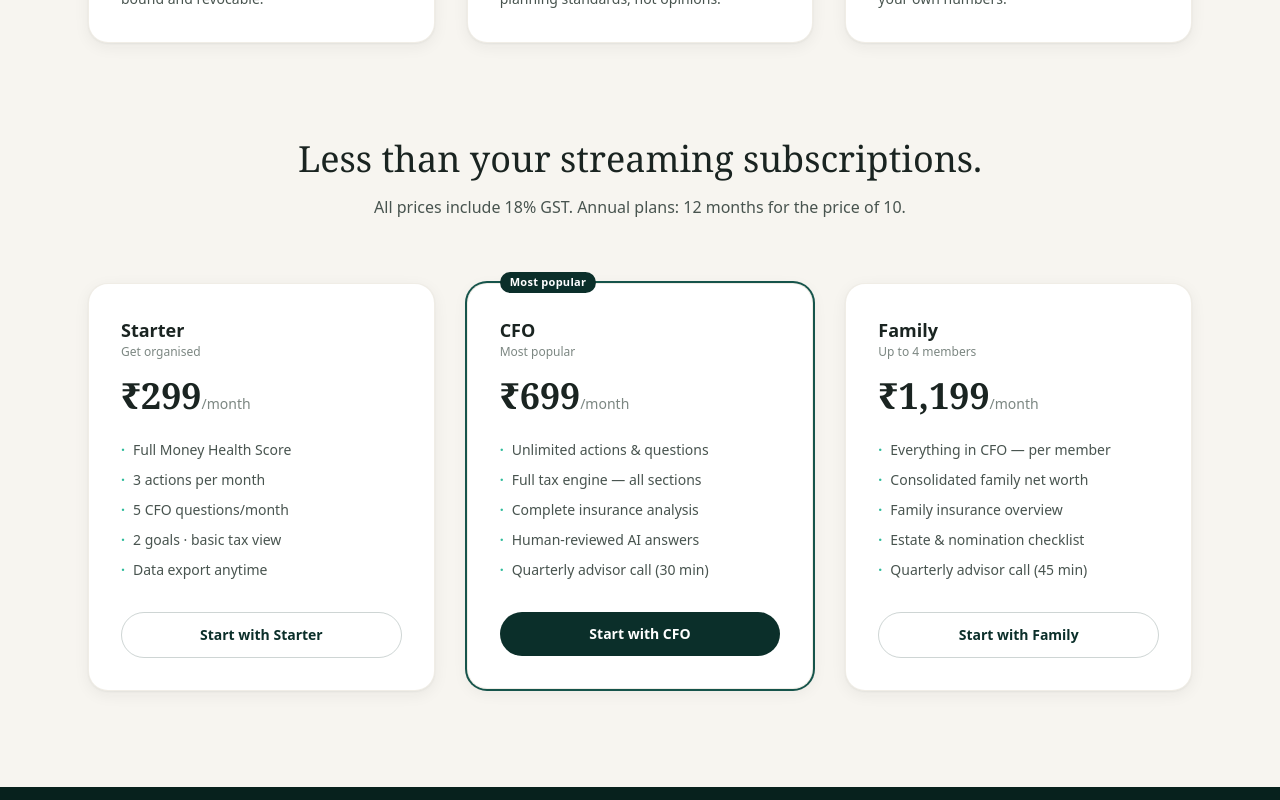
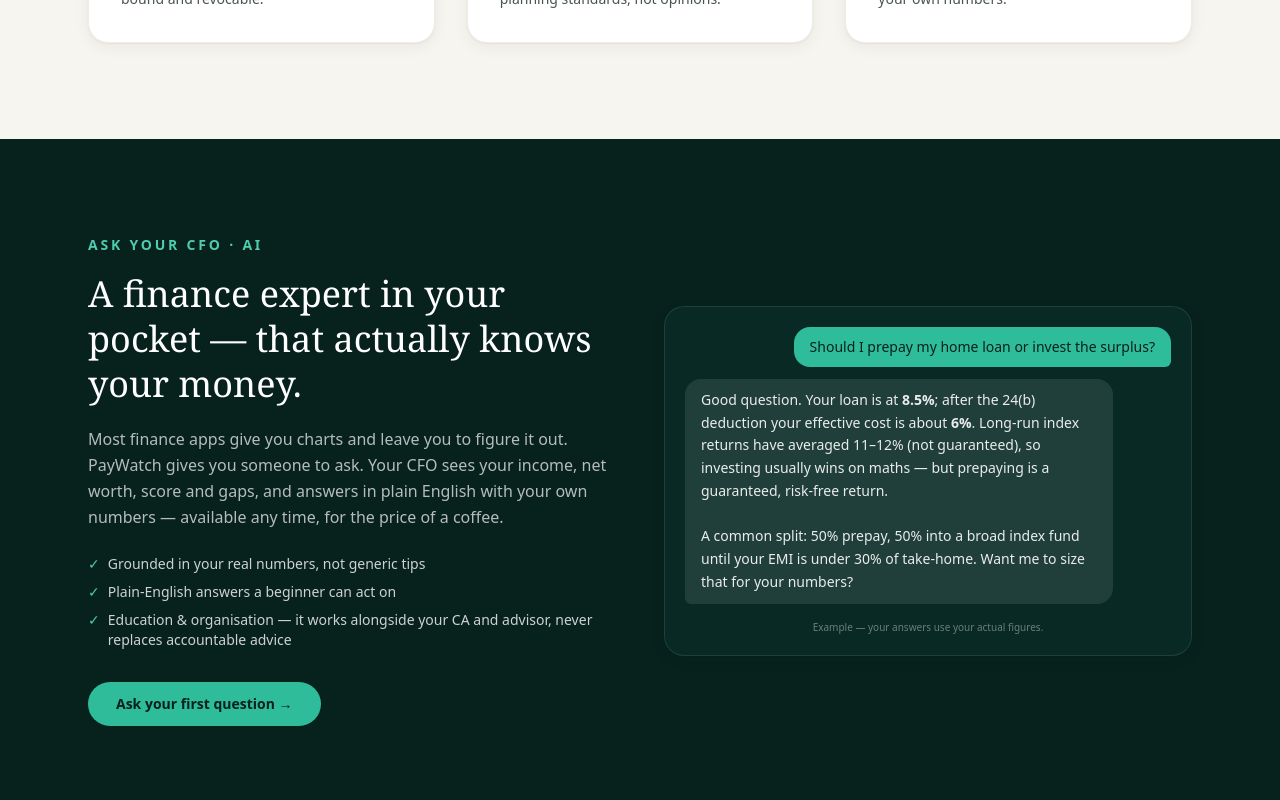
Before and after one commit to yashcodingprodigy/PersonalCFO, a Next.js app in the folder web/: page / in a window 1280 px wide. Shown: the part 1280-2080 px from the top of the page. Built offline with nearby package versions, Linux system fonts and the light colour scheme; no server answers.

Commit message:
Make Ask your CFO the centerpiece (nav, dashboard, landing, floating button); reposition as CA-helper not CA-replacement; expand KB; chat formatting; demo personas + seed tooling

```diff
--- a/web/src/app/(app)/ask/page.tsx
+++ b/web/src/app/(app)/ask/page.tsx
@@ -23,6 +23,12 @@
   useEffect(() => {
     get('/qa/conversations').then(setConversations).catch(() => {});
     get('/qa/disclaimer').then((d) => setDisclaimer(d.disclaimer)).catch(() => {});
+    // Deep-link: /ask?q=... (from the dashboard spotlight) auto-asks the question.
+    try {
+      const q = new URLSearchParams(window.location.search).get('q');
+      if (q) { window.history.replaceState({}, '', '/ask'); send(q); }
+    } catch {}
+    // eslint-disable-next-line react-hooks/exhaustive-deps
   }, []);
 
   useEffect(() => { bottomRef.current?.scrollIntoView({ behavior: 'smooth' }); }, [messages]);
--- a/web/src/app/(app)/dashboard/page.tsx
+++ b/web/src/app/(app)/dashboard/page.tsx
@@ -2,11 +2,13 @@
 
 import { useEffect, useState } from 'react';
 import Link from 'next/link';
+import { useRouter } from 'next/navigation';
 import { get, post } from '@/lib/api';
 import { inr, pct, DIMENSION_LABELS } from '@/lib/format';
 import { ScoreGauge, DimensionBar } from '@/components/ScoreGauge';
 
 export default function Dashboard() {
+  const router = useRouter();
   const [score, setScore] = useState<any>(null);
   const [networth, setNetworth] = useState<any>(null);
   const [actions, setActions] = useState<any[]>([]);
@@ -55,6 +57,33 @@
           </button>
         )}
       </div>
+
+      {/* Ask your CFO — spotlight */}
+      <Link href="/ask" className="block group">
+        <div className="card bg-pine-950 text-white p-5 sm:p-6 overflow-hidden relative hover:ring-2 hover:ring-mint-500/50 transition-all">
+          <div className="flex items-start gap-4">
+            <span className="hidden sm:flex shrink-0 items-center justify-center w-12 h-12 rounded-full bg-mint-500 text-pine-950">
+              <svg width="24" height="24" viewBox="0 0 24 24" fill="currentColor" aria-hidden><path d="M4 4h16v12H7l-3 3V4Zm4 5h8v2H8V9Z" /></svg>
+            </span>
+            <div className="min-w-0 flex-1">
+              <div className="flex items-center gap-2">
+                <span className="text-[10px] font-bold uppercase tracking-widest text-mint-300">Ask your CFO · AI</span>
+              </div>
+              <h2 className="font-display text-xl font-semibold mt-1">Have a money question? Just ask.</h2>
+              <p className="text-sm text-white/70 mt-1 leading-relaxed">Your private CFO knows your income, net worth, score and gaps — and answers in plain English, with your own numbers.</p>
+              <div className="mt-3 flex flex-wrap gap-2">
+                {['Which tax regime saves me more?', 'Is my term cover enough?', 'Should I prepay my loan or invest?'].map((q) => (
+                  <span key={q} onClick={(e) => { e.preventDefault(); router.push(`/ask?q=${encodeURIComponent(q)}`); }}
+                    className="rounded-full bg-white/10 hover:bg-white/20 border border-white/15 px-3 py-1.5 text-xs text-white/90 transition-colors">
+                    {q}
+                  </span>
+                ))}
+              </div>
+            </div>
+            <span className="hidden sm:inline self-center text-mint-300 group-hover:translate-x-0.5 transition-transform">→</span>
+          </div>
+        </div>
+      </Link>
 
       {/* Monthly briefing */}
       {briefing && (
--- a/web/src/app/(app)/layout.tsx
+++ b/web/src/app/(app)/layout.tsx
@@ -8,8 +8,11 @@
 import { isNative, initNative, unlock, registerPush } from '@/lib/native';
 import { Walkthrough } from '@/components/Walkthrough';
 
+const ASK_ICON = 'M4 4h16v12H7l-3 3V4Zm4 5h8v2H8V9Z';
+
 const NAV = [
   { href: '/dashboard', label: 'Overview', icon: 'M3 13h7V3H3v10Zm0 8h7v-6H3v6Zm11 0h7V11h-7v10Zm0-18v6h7V3h-7Z' },
+  { href: '/ask', label: 'Ask your CFO', icon: ASK_ICON, accent: true },
   { href: '/alerts', label: 'Alerts', icon: 'M12 2a6 6 0 0 0-6 6v3.6L4 14v2h16v-2l-2-2.4V8a6 6 0 0 0-6-6Zm0 20a3 3 0 0 0 3-3H9a3 3 0 0 0 3 3Z' },
   { href: '/actions', label: 'Actions', icon: 'M9 16.2 4.8 12l-1.4 1.4L9 19 21 7l-1.4-1.4L9 16.2Z' },
   { href: '/networth', label: 'Net worth', icon: 'M4 19h16v2H4v-2Zm2-4 4-6 4 3 5-7 1.5 1.2L15 14l-4-3-3.5 5H6Z' },
@@ -21,10 +24,12 @@
   { href: '/statement', label: 'Statement scan', icon: 'M6 2h9l5 5v15H6V2Zm8 1.5V8h4.5L14 3.5ZM8 11h8v2H8v-2Zm0 4h8v2H8v-2Z' },
   { href: '/vault', label: 'Document vault', icon: 'M3 5h6l2 2h10v12H3V5Zm2 2v10h14V9h-8.8l-2-2H5Z' },
   { href: '/goals', label: 'Goals', icon: 'M12 2a10 10 0 1 0 0 20 10 10 0 0 0 0-20Zm0 16a6 6 0 1 1 0-12 6 6 0 0 1 0 12Zm0-9a3 3 0 1 0 0 6 3 3 0 0 0 0-6Z' },
-  { href: '/ask', label: 'Ask your CFO', icon: 'M4 4h16v12H7l-3 3V4Zm4 5h8v2H8V9Z' },
   { href: '/reports', label: 'Reports', icon: 'M6 2h9l5 5v15H6V2Zm8 1.5V8h4.5L14 3.5ZM8 12h8v2H8v-2Zm0 4h8v2H8v-2Z' },
   { href: '/settings', label: 'Settings', icon: 'M12 8a4 4 0 1 0 0 8 4 4 0 0 0 0-8Zm9 4a7.8 7.8 0 0 0-.1-1.2l2-1.5-2-3.5-2.4 1a8 8 0 0 0-2-1.2L16 3h-4l-.4 2.6a8 8 0 0 0-2 1.2l-2.4-1-2 3.5 2 1.5a8 8 0 0 0 0 2.4l-2 1.5 2 3.5 2.4-1a8 8 0 0 0 2 1.2L8 21h4l.4-2.6a8 8 0 0 0 2-1.2l2.4 1 2-3.5-2-1.5c.1-.4.2-.8.2-1.2Z' },
 ];
+
+// Mobile bottom bar — Ask your CFO sits in the centre as the hero action.
+const BOTTOM = ['/dashboard', '/actions', '/ask', '/invest'];
 
 export default function AppLayout({ children }: { children: React.ReactNode }) {
   const path = usePathname();
@@ -43,7 +48,7 @@
   // Close the mobile drawer whenever the route changes.
   useEffect(() => { setMenuOpen(false); }, [path]);
   const isPaid = user && (user.plan === 'cfo' || user.plan === 'family') && user.plan_status === 'active';
-  const primary = ['/dashboard', '/actions', '/tax', '/invest'];
+  const bottomItems = BOTTOM.map((href) => NAV.find((n) => n.href === href)!);
 
   // Native app: biometric app-lock + push registration (no-ops on web)
   useEffect(() => {
@@ -85,9 +90,12 @@
           {NAV.map((n) => (
             <Link key={n.href} href={n.href}
               className={`flex items-center gap-3 rounded-lg px-3 py-2.5 text-sm font-medium transition-colors
-                ${path?.startsWith(n.href) ? 'bg-white/10 text-white' : 'text-white/60 hover:text-white hover:bg-white/5'}`}>
+                ${path?.startsWith(n.href)
+                  ? ((n as any).accent ? 'bg-mint-500 text-pine-950' : 'bg-white/10 text-white')
+                  : ((n as any).accent ? 'bg-mint-500/15 text-mint-200 ring-1 ring-mint-500/40 hover:bg-mint-500/25' : 'text-white/60 hover:text-white hover:bg-white/5')}`}>
               <svg width="17" height="17" viewBox="0 0 24 24" fill="currentColor" aria-hidden><path d={n.icon} /></svg>
               <span className="flex-1">{n.label}</span>
+              {(n as any).accent && <span className="text-[9px] font-bold uppercase tracking-wider opacity-80">AI</span>}
               {n.href === '/alerts' && unread > 0 && (
                 <span className="inline-flex items-center justify-center min-w-[18px] h-[18px] px-1 rounded-full bg-mint-500 text-pine-950 text-[10px] font-bold">{unread}</span>
               )}
@@ -137,9 +145,12 @@
               {NAV.map((n) => (
                 <Link key={n.href} href={n.href}
                   className={`flex items-center gap-3 rounded-lg px-3 py-2.5 text-sm font-medium transition-colors
-                    ${path?.startsWith(n.href) ? 'bg-white/10 text-white' : 'text-white/70 hover:text-white hover:bg-white/5'}`}>
+                    ${path?.startsWith(n.href)
+                      ? ((n as any).accent ? 'bg-mint-500 text-pine-950' : 'bg-white/10 text-white')
+                      : ((n as any).accent ? 'bg-mint-500/15 text-mint-200 ring-1 ring-mint-500/40 hover:bg-mint-500/25' : 'text-white/70 hover:text-white hover:bg-white/5')}`}>
                   <svg width="18" height="18" viewBox="0 0 24 24" fill="currentColor" aria-hidden><path d={n.icon} /></svg>
                   <span className="flex-1">{n.label}</span>
+                  {(n as any).accent && <span className="text-[9px] font-bold uppercase tracking-wider opacity-80">AI</span>}
                   {n.href === '/alerts' && unread > 0 && (
                     <span className="inline-flex items-center justify-center min-w-[18px] h-[18px] px-1 rounded-full bg-mint-500 text-pine-950 text-[10px] font-bold">{unread}</span>
                   )}
@@ -161,15 +172,24 @@
         </div>
       )}
 
-      {/* Mobile bottom nav — 4 primary + More */}
+      {/* Mobile bottom nav — Ask your CFO is the raised centre action */}
       <nav className="md:hidden fixed bottom-0 inset-x-0 z-20 bg-white border-t border-paper-200 grid grid-cols-5 no-print">
-        {NAV.filter((n) => primary.includes(n.href)).map((n) => (
-          <Link key={n.href} href={n.href}
-            className={`flex flex-col items-center gap-0.5 py-2 text-[10px] font-semibold ${path?.startsWith(n.href) ? 'text-pine-800' : 'text-ink-faint'}`}>
-            <svg width="20" height="20" viewBox="0 0 24 24" fill="currentColor" aria-hidden><path d={n.icon} /></svg>
-            {n.label.split(' ')[0]}
-          </Link>
-        ))}
+        {bottomItems.map((n) =>
+          (n as any).accent ? (
+            <Link key={n.href} href={n.href} className="flex flex-col items-center justify-end -mt-4">
+              <span className={`flex items-center justify-center w-12 h-12 rounded-full shadow-lift border-4 border-white ${path?.startsWith(n.href) ? 'bg-pine-900 text-white' : 'bg-mint-500 text-pine-950'}`}>
+                <svg width="24" height="24" viewBox="0 0 24 24" fill="currentColor" aria-hidden><path d={n.icon} /></svg>
+              </span>
+              <span className={`text-[10px] font-bold mt-0.5 ${path?.startsWith(n.href) ? 'text-pine-800' : 'text-pine-700'}`}>Ask CFO</span>
+            </Link>
+          ) : (
+            <Link key={n.href} href={n.href}
+              className={`flex flex-col items-center gap-0.5 py-2 text-[10px] font-semibold ${path?.startsWith(n.href) ? 'text-pine-800' : 'text-ink-faint'}`}>
+              <svg width="20" height="20" viewBox="0 0 24 24" fill="currentColor" aria-hidden><path d={n.icon} /></svg>
+              {n.label.split(' ')[0]}
+            </Link>
+          )
+        )}
         <button onClick={() => setMenuOpen(true)} className="flex flex-col items-center gap-0.5 py-2 text-[10px] font-semibold text-ink-faint">
           <svg width="20" height="20" viewBox="0 0 24 24" fill="currentColor" aria-hidden><path d="M4 6h16v2H4V6Zm0 5h16v2H4v-2Zm0 5h16v2H4v-2Z" /></svg>
           More
@@ -178,6 +198,15 @@
 
       <main className="flex-1 md:ml-60 px-4 sm:px-8 pt-16 md:pt-8 pb-24 md:pb-12 max-w-6xl">{children}</main>
 
+      {/* Floating "Ask your CFO" button — ask in context from any page */}
+      {!locked && !path?.startsWith('/ask') && (
+        <Link href="/ask" aria-label="Ask your CFO"
+          className="fixed z-30 right-4 bottom-20 md:right-6 md:bottom-6 no-print flex items-center gap-2 rounded-full bg-mint-500 text-pine-950 shadow-lift px-4 py-3 text-sm font-bold hover:bg-mint-400 transition-colors">
+          <svg width="20" height="20" viewBox="0 0 24 24" fill="currentColor" aria-hidden><path d={ASK_ICON} /></svg>
+          <span className="hidden sm:inline">Ask CFO</span>
+        </Link>
+      )}
+
       {/* Guided first-run tour (persists across navigation) */}
       {!locked && <Walkthrough />}
     </div>
--- a/web/src/app/(app)/plans/page.tsx
+++ b/web/src/app/(app)/plans/page.tsx
@@ -17,7 +17,7 @@
     ],
   },
   cfo: {
-    tag: 'Your always-on CFO + CA',
+    tag: 'Your always-on financial CFO',
     highlight: true,
     feats: [
       'Everything in Starter, unlimited',
@@ -77,7 +77,7 @@
     <div className="space-y-6">
       <div>
         <h1 className="font-display text-3xl font-medium">Plans</h1>
-        <p className="text-sm text-ink-soft mt-1">A private CFO and a year-round CA — for less than a single CA visit.</p>
+        <p className="text-sm text-ink-soft mt-1">A private CFO in your pocket — plus everything your CA needs, organised and ready to hand over.</p>
       </div>
 
       {/* Current plan */}
--- a/web/src/app/(app)/tax/page.tsx
+++ b/web/src/app/(app)/tax/page.tsx
@@ -156,7 +156,7 @@
         <div className="card p-5 border-l-4 border-l-mint-500 mt-4"><p className="text-sm leading-relaxed">{c.reasoning}</p></div>
       </Section>
 
-      {/* Tax Copilot — the year-round CA */}
+      {/* Tax Copilot — year-round tracking that works alongside your CA */}
       <UpgradeBanner feature="The year-round Tax Copilot and CA-ready pack" />
       {tax.copilot && <TaxCopilot c={tax.copilot} />}
 
--- a/web/src/app/page.tsx
+++ b/web/src/app/page.tsx
@@ -98,6 +98,36 @@
         </div>
       </section>
 
+      {/* Ask your CFO — spotlight */}
+      <section className="bg-pine-950 text-white py-24">
+        <div className="max-w-6xl mx-auto px-6 grid md:grid-cols-2 gap-12 items-center">
+          <div>
+            <p className="text-mint-400 text-sm font-semibold tracking-[0.2em] uppercase mb-4">Ask your CFO · AI</p>
+            <h2 className="font-display text-4xl font-medium leading-tight">A finance expert in your pocket — that actually knows your money.</h2>
+            <p className="mt-5 text-white/70 leading-relaxed">
+              Most finance apps give you charts and leave you to figure it out. PayWatch gives you someone to ask.
+              Your CFO sees your income, net worth, score and gaps, and answers in plain English with your own numbers —
+              available any time, for the price of a coffee.
+            </p>
+            <ul className="mt-6 space-y-2 text-sm text-white/80">
+              <li className="flex gap-2"><span className="text-mint-400">✓</span> Grounded in your real numbers, not generic tips</li>
+              <li className="flex gap-2"><span className="text-mint-400">✓</span> Plain-English answers a beginner can act on</li>
+              <li className="flex gap-2"><span className="text-mint-400">✓</span> Education &amp; organisation — it works alongside your CA and advisor, never replaces accountable advice</li>
+            </ul>
+            <a href="/login" className="inline-flex mt-8 rounded-full bg-mint-500 text-pine-950 px-7 py-3 text-sm font-bold hover:bg-mint-400 transition-colors">Ask your first question →</a>
+          </div>
+          {/* Chat mockup */}
+          <div className="card bg-pine-900/60 border border-white/10 p-5 space-y-3">
+            <div className="flex justify-end"><div className="max-w-[80%] rounded-2xl rounded-br-md bg-mint-500 text-pine-950 px-4 py-2.5 text-sm font-medium">Should I prepay my home loan or invest the surplus?</div></div>
+            <div className="flex justify-start"><div className="max-w-[88%] rounded-2xl rounded-bl-md bg-white/10 px-4 py-2.5 text-sm leading-relaxed text-white/90">
+              Good question. Your loan is at <strong>8.5%</strong>; after the 24(b) deduction your effective cost is about <strong>6%</strong>. Long-run index returns have averaged 11–12% (not guaranteed), so investing usually wins on maths — but prepaying is a guaranteed, risk-free return.
+              <br /><br />A common split: 50% prepay, 50% into a broad index fund until your EMI is under 30% of take-home. Want me to size that for your numbers?
+            </div></div>
+            <p className="text-[10px] text-white/40 text-center pt-1">Example — your answers use your actual figures.</p>
+          </div>
+        </div>
+      </section>
+
       {/* Pricing */}
       <section id="pricing" className="bg-paper text-ink pb-24">
         <div className="max-w-6xl mx-auto px-6">
--- a/web/src/components/Walkthrough.tsx
+++ b/web/src/components/Walkthrough.tsx
@@ -10,7 +10,7 @@
   { href: '/dashboard', emoji: '📊', title: 'Your Overview', body: 'Your Money Health Score, net worth, and your single most important move this month — all on one screen.' },
   { href: '/actions', emoji: '✅', title: 'Actions', body: 'A prioritised to-do list with exact rupee amounts. Tick one off and watch your score move.' },
   { href: '/tax', emoji: '🧾', title: 'Tax', body: 'See exactly how to cut your tax — regime choice, deductions and advance tax, all in plain English.' },
-  { href: '/file', emoji: '📄', title: 'File your ITR', body: 'A guided wizard computes your whole return and walks you through filing it yourself — no CA needed for most people.' },
+  { href: '/file', emoji: '📄', title: 'File your ITR', body: 'A guided wizard computes your whole return, then either walks you through filing it yourself or hands your CA a ready-to-file pack.' },
   { href: '/invest', emoji: '📈', title: 'Invest', body: 'A personalised plan for where to put your money, matched to your age and risk. Categories, never specific tips.' },
   { href: '/alerts', emoji: '🔔', title: 'Alerts', body: 'PayWatch keeps watching your money and pings you before deadlines, spending spikes and gaps bite.' },
   { href: '/dashboard', emoji: '🎉', title: "You're all set!", body: 'Every feature lives in the menu — the ☰ button (top-left) on mobile, the sidebar on desktop. Enjoy!' },
```
Also changed, not shown: web/src/app/(app)/file/page.tsx (+7 -1 lines), 1 other file (tests, documents, lock files or other folders).
